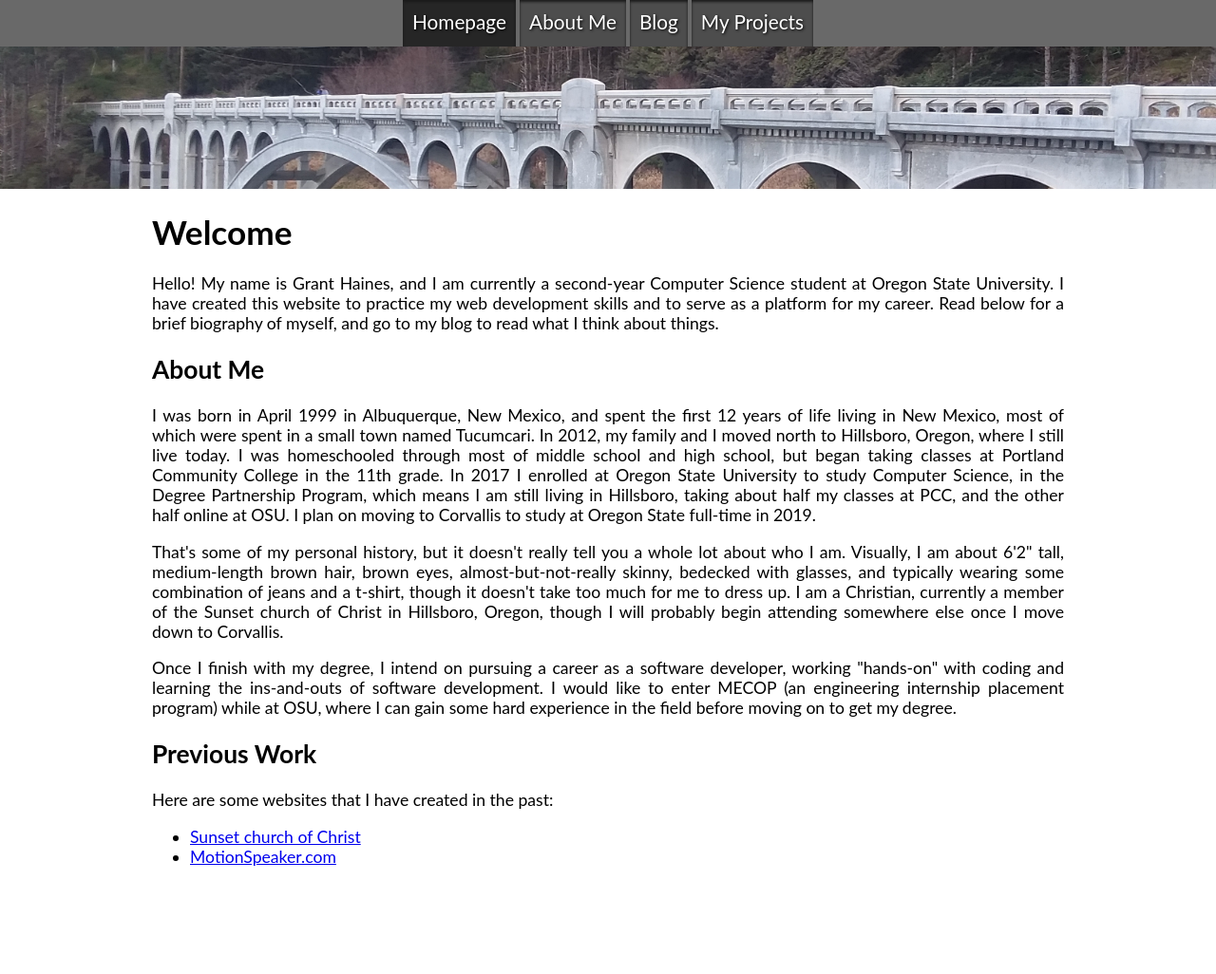
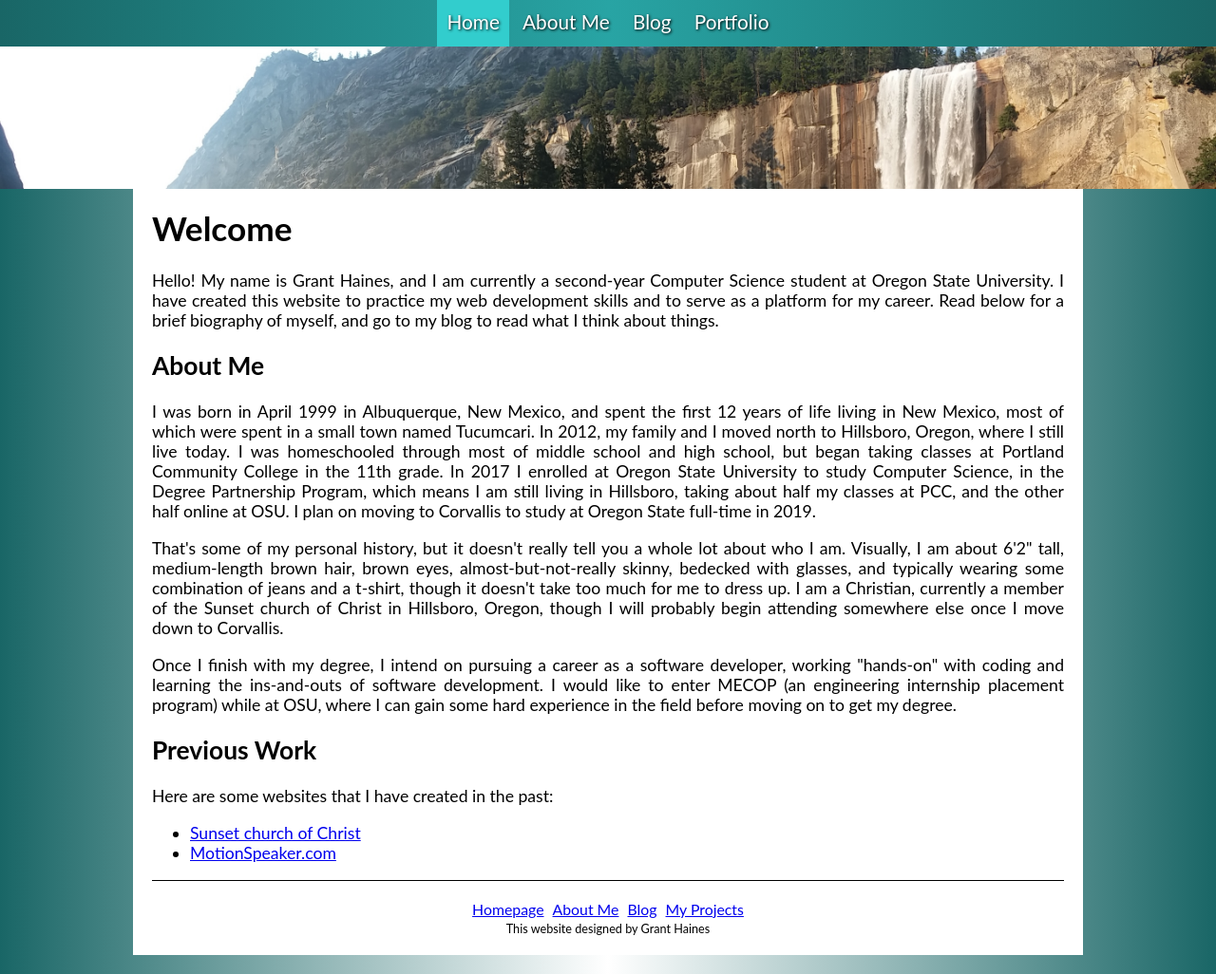
Before and after one commit to GrantHaines/GrantHaines.github.io, a PHP site: page / in a window 1280 px wide. Shown: the whole page at 95% size. Before the commit the page ends 912 px from the top, so only its background shows below. Run offline with PHP 8.4, Linux system fonts and the light colour scheme.

Commit message:
Background, backdrop, and navbar
Changed the background color, background image, and navbar style. Big improvements overall visually.

```diff
--- /dev/null
+++ b/css/homeStyle.css
@@ -0,0 +1,7 @@
+#content h1 {
+	margin-top: 0;
+}
+
+#content p {
+	text-align: justify;
+}
--- a/css/mainStyle.css
+++ b/css/mainStyle.css
@@ -13,6 +13,9 @@ body {
 	margin: 0;
 	font-family: Lato, sans-serif;
 	padding-top: 49px;
+	background-image: linear-gradient(to right, #196666, white, #196666);
+
+	min-height: 100%;
 }
 
 /*
@@ -22,10 +25,11 @@ Navigation Bar
 */
 
 #navBar {
-	background-color: dimGrey;
+	background-image: linear-gradient(to right, #196666, #28a4a4, #196666);
 	text-align: center;
 
 	width: 100%;
+	height: 49px;
 	margin: auto;
 
 	position: fixed;
@@ -44,7 +48,7 @@ Navigation Bar
 
 .navBarButton {
 	display: inline-block;
-	height: 49px;
+	height: 100%;
 	box-sizing: border-box;
 	vertical-align: center;
 
@@ -57,13 +61,13 @@ Navigation Bar
 	font-size: 1.3em;
 
 	padding: 10px;
-
+	/*
 	background-color: #4d4d4d;
-	box-shadow: 0 2px 3px #1a1a1a inset;
+	box-shadow: 0 2px 3px #1a1a1a inset;*/
 }
 
 .navBarButton:hover, #currentPage {
-	background-color: #262626;
+	background-color: #32cdcd;
 }
 
 /*
@@ -76,18 +80,16 @@ Content box
 	margin: auto;
 	width: 85%;
 	max-width: 1000px;
-	margin-bottom: 50px;
+	height: 100%;
 
 	background-color: white;
 
 	box-sizing: border-box;
 	padding: 20px;
-	padding-top: 0;
+	padding-bottom: 0;
 	font-size: 1.1em;
-}
 
-#content p {
-	text-align: justify;
+	margin-bottom: 20px;
 }
 
 #backdrop {
@@ -99,100 +101,30 @@ Content box
 	height: 150px;
 	margin: auto;
 
-	background-image: url("../images/backdrop2.jpg");
+	background-image: url("../images/backdrop.jpg");
 	background-position: center;
 	background-size: cover;
+	background-repeat: no-repeat;
 }
 
-/*
------
-Slideshow
------
-*/
+footer {
+	text-align: center;
+	font-size: 0.9em;
 
-.slideContainer {
-	width: 70%;
-	max-width: 1000px;
-	height: 300px;
-	position: relative;
-	margin: auto;
-	background-color: white;
-
-	font-size: 12pt;
+	border-top: 1px solid black;
+	padding: 20px;
 }
 
-.slides {
-	display: none;
+footer nav a {
+	display: inline-block;
+	margin-right: 5px;
 }
 
-.slides img {
-	display: block;
-	margin: 0 auto;
-	max-height: 300px;
-
-	image-orientation: from-image;
+footer nav a:last-child {
+	display: inline-block;
+	margin-right: 0;
 }
 
-.prev, .next {
-	cursor: pointer;
-	position: absolute;
-	top: 50%;
-	width: auto;
-	margin-top: -22px;
-	padding: 16px;
-	color: black;
-	font-weight: bold;
-	font-size: 18px;
-	transition: 0.6s ease;
-	border-radius: 0 3px 3px 0;
+footer span {
+	font-size: 0.8em;
 }
-
-.next {
-	right: 0;
-	border-radius: 3px 0 0 3px;
-}
-
-.prev:hover, .next:hover {
-	background-color: rgba(0,0,0,0.8);
-}
-
-.numberText {
-	color: black;
-	font-size: 12pt;
-	padding: 8px 12px;
-	position: absolute;
-	top: 0;
-	left: 0;
-}
-
-.dot {
-	cursor: pointer;
-	height: 15px;
-	width: 15px;
-	margin: 0 2px;
-	background-color: #bbb;
-	border-radius: 50%;
-	display: inline-block;
-	transition: background-color 0.6s ease;
-}
-
-.active, .dot:hover {
-	background-color: #717171;
-}
-
-.fade {
-	-webkit-animation-name: fade;
-	-webkit-animation-duration: 1.5s;
-	animation-name: fade;
-	animation-duration: 1.5s;
-}
-
-@-webkit-keyframes fade {
-	from {opacity: .4}
-	to {opacity: 1}
-}
-
-@keyframes fade {
-	from {opacity: .4}
-	to {opacity: 1}
-}
--- a/index.html
+++ b/index.html
@@ -17,34 +17,18 @@
 		<meta property="og:description" content="Motion-activated speakers with customizable sounds for many different uses."/>
 
 		<link rel="stylesheet" type="text/css" href="css/mainStyle.css">
+		<link rel="stylesheet" type="text/css" href="css/homeStyle.css">
 	</head>
 	<body>
 		<nav id="navBar">
 			<div id="navBarInset">
-				<a class="navBarButton" id="currentPage" href="index.html">Homepage</a>
+				<a class="navBarButton" id="currentPage" href="index.html">Home</a>
 				<a class="navBarButton" href="blog.html">About Me</a>
 				<a class="navBarButton" href="blog.html">Blog</a>
-				<a class="navBarButton" href="blog.html">My Projects</a>
+				<a class="navBarButton" href="blog.html">Portfolio</a>
 			</div>
-		</nav><!--
-		<div class="slideContainer">
-			<div class="slides fade">
-				<div class="numberText">1 / 2</div>
-				<img src="images/pic1.png">
-			</div>
-			<div class="slides fade">
-				<div class="numberText">2 / 2</div>
-				<img src="images/webPic1.png">
-			</div>
-			<a class="prev" onclick="plusSlides(-1)">&#10094;</a>
-			<a class="next" onclick="plusSlides(1)">&#10095;</a>
-			<div style="text-align:center">
-				<span class="dot" onclick="currentSlide(1)"></span>
-				<span class="dot" onclick="currentSlide(2)"></span>
-			</div>
-		</div>-->
-		<div id="backdropHolder">
-		</div>
+		</nav>
+		<div id="backdropHolder"></div>
 		<div id="content">
 			<h1>Welcome</h1>
 			<p>Hello! My name is Grant Haines, and I am currently a second-year Computer Science student at Oregon State University. I have created this website to practice my web development skills and to serve as a platform for my career. Read below for a brief biography of myself, and go to my blog to read what I think about things.</p>
@@ -58,6 +42,17 @@
 				<li><a target="_blank" href="http://www.sunsetchurchofchrist.net">Sunset church of Christ</a>
 				<li><a target="_blank" href="http://www.motionspeaker.com">MotionSpeaker.com</a>
 			</ul>
+			<footer>
+				<nav id="footerNavBar">
+					<div id="footerNavBarInset">
+						<a class="footerNavBarButton" id="footerCurrentPage" href="index.html">Homepage</a>
+						<a class="footerNavBarButton" href="blog.html">About Me</a>
+						<a class="footerNavBarButton" href="blog.html">Blog</a>
+						<a class="footerNavBarButton" href="blog.html">My Projects</a>
+					</div>
+				</nav>
+				<span>This website designed by Grant Haines</span>
+			</footer>
 		</div>
 	<script src="js/slideshow.js"></script>
 	</body>
```
Also changed, not shown: blog.html (+14 -2 lines), images/backdrop.jpg (added), images/backdrop2.jpg (deleted), images/backdrop3.jpg (deleted).
